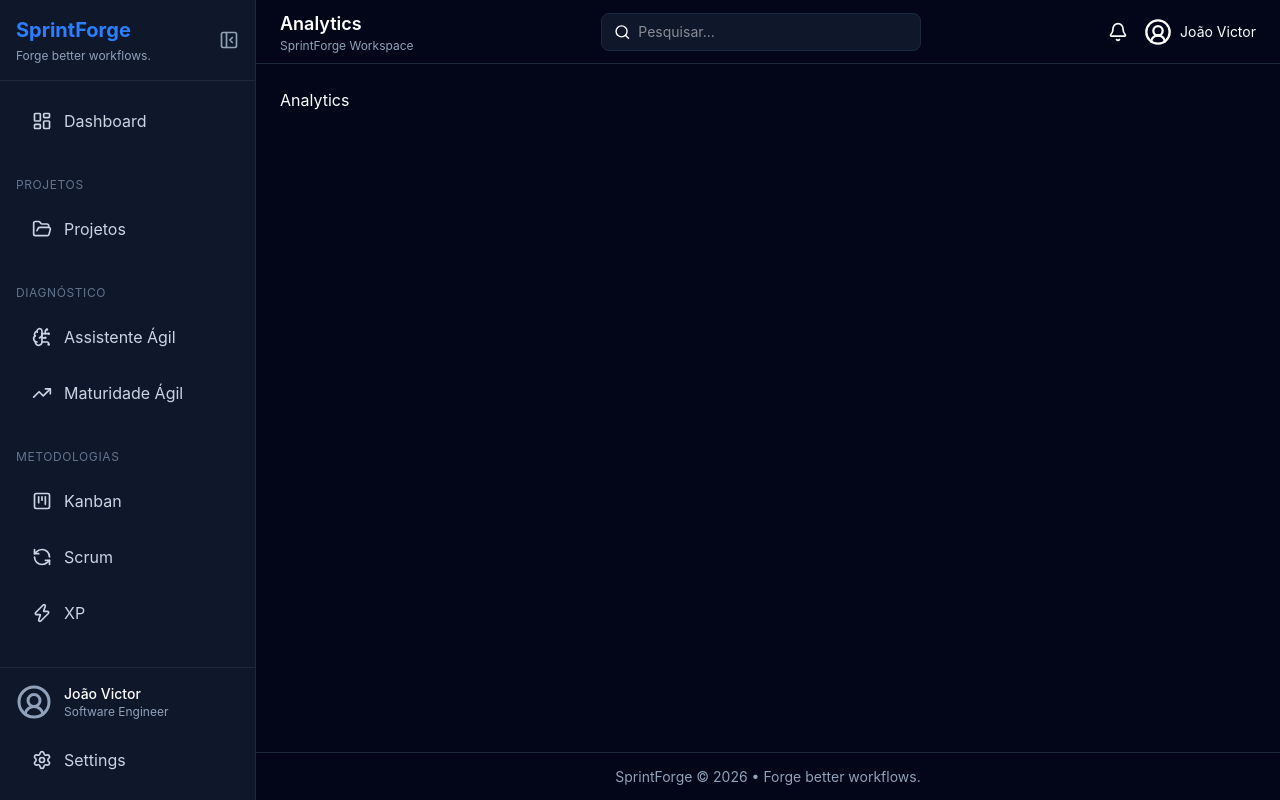
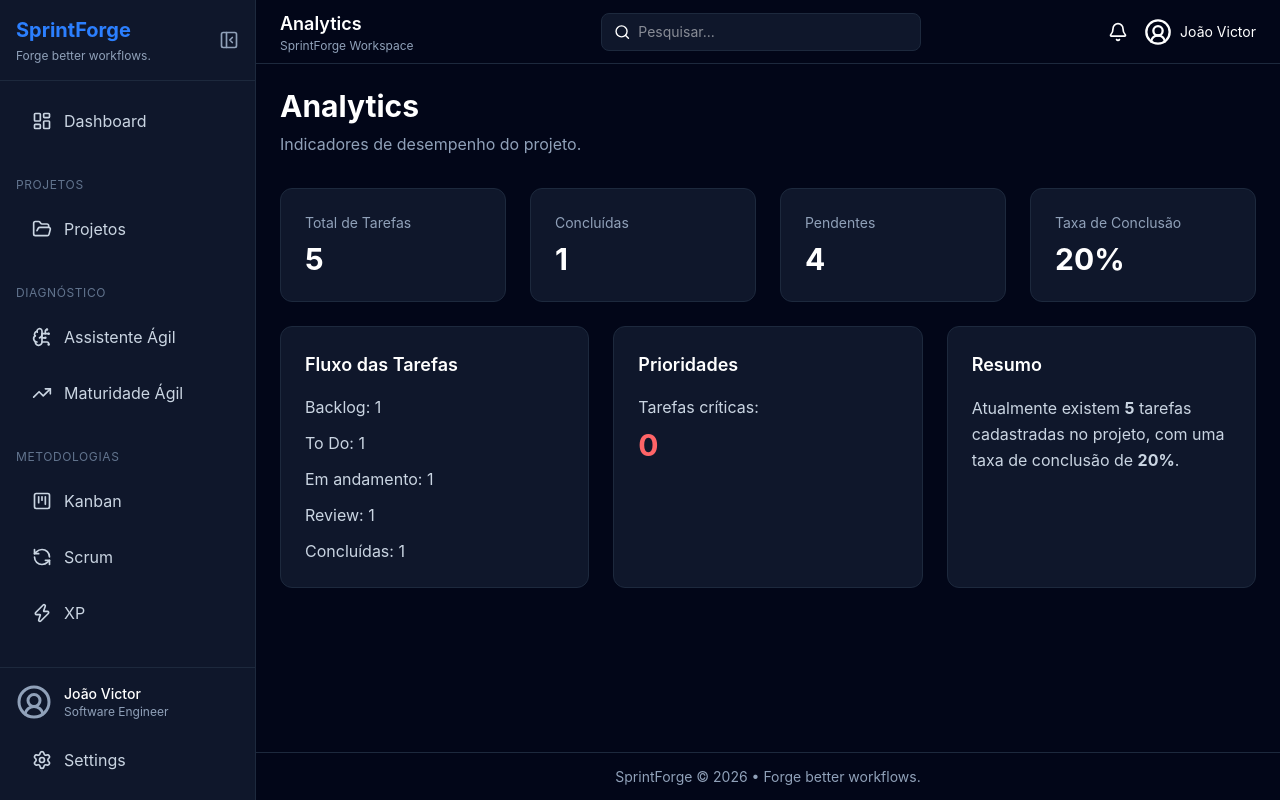
Before and after one commit to dev-joaovb/sprintforge, a React (Vite) app in the folder frontend/: page /analytics in a window 1280 px wide. Built offline with nearby package versions, Linux system fonts and the light colour scheme.

Commit message:
Sprint 6 Análises, dia 18

```diff
--- a/frontend/src/features/analytics/AnalyticsPage.jsx
+++ b/frontend/src/features/analytics/AnalyticsPage.jsx
@@ -1,5 +1,127 @@
+import Card from "../../components/ui/Card";
+import PageHeader from "../../components/ui/PageHeader";
+
+import { useKanban } from "../../context/KanbanContext";
+
+import { calculateAnalytics } from "./analyticsEngine";
+
 const AnalyticsPage = () => {
-  return <h1>Analytics</h1>;
+  const { tasks } = useKanban();
+
+  const analytics = calculateAnalytics(tasks);
+
+  return (
+    <>
+      <PageHeader
+        title="Analytics"
+        subtitle="Indicadores de desempenho do projeto."
+      />
+
+      <div className="grid grid-cols-1 md:grid-cols-2 xl:grid-cols-4 gap-6">
+
+        <Card>
+          <h3 className="text-slate-400 text-sm">
+            Total de Tarefas
+          </h3>
+
+          <p className="text-3xl font-bold mt-2">
+            {analytics.totalTasks}
+          </p>
+        </Card>
+
+        <Card>
+          <h3 className="text-slate-400 text-sm">
+            Concluídas
+          </h3>
+
+          <p className="text-3xl font-bold mt-2">
+            {analytics.completedTasks}
+          </p>
+        </Card>
+
+        <Card>
+          <h3 className="text-slate-400 text-sm">
+            Pendentes
+          </h3>
+
+          <p className="text-3xl font-bold mt-2">
+            {analytics.pendingTasks}
+          </p>
+        </Card>
+
+        <Card>
+          <h3 className="text-slate-400 text-sm">
+            Taxa de Conclusão
+          </h3>
+
+          <p className="text-3xl font-bold mt-2">
+            {analytics.completionRate}%
+          </p>
+        </Card>
+
+      </div>
+
+      <div className="grid grid-cols-1 md:grid-cols-3 gap-6 mt-6">
+
+        <Card>
+
+          <h2 className="text-lg font-semibold mb-4">
+            Fluxo das Tarefas
+          </h2>
+
+          <ul className="space-y-3 text-slate-300">
+
+            <li>Backlog: {analytics.backlogTasks}</li>
+
+            <li>To Do: {analytics.todoTasks}</li>
+
+            <li>
+              Em andamento: {analytics.inProgressTasks}
+            </li>
+
+            <li>Review: {analytics.reviewTasks}</li>
+
+            <li>Concluídas: {analytics.doneTasks}</li>
+
+          </ul>
+
+        </Card>
+
+        <Card>
+
+          <h2 className="text-lg font-semibold mb-4">
+            Prioridades
+          </h2>
+
+          <p className="text-slate-300">
+            Tarefas críticas:
+          </p>
+
+          <p className="text-3xl font-bold mt-2 text-red-400">
+            {analytics.criticalTasks}
+          </p>
+
+        </Card>
+
+        <Card>
+
+          <h2 className="text-lg font-semibold mb-4">
+            Resumo
+          </h2>
+
+          <p className="text-slate-300 leading-relaxed">
+            Atualmente existem{" "}
+            <strong>{analytics.totalTasks}</strong> tarefas
+            cadastradas no projeto, com uma taxa de
+            conclusão de{" "}
+            <strong>{analytics.completionRate}%</strong>.
+          </p>
+
+        </Card>
+
+      </div>
+    </>
+  );
 };
 
 export default AnalyticsPage;
```
